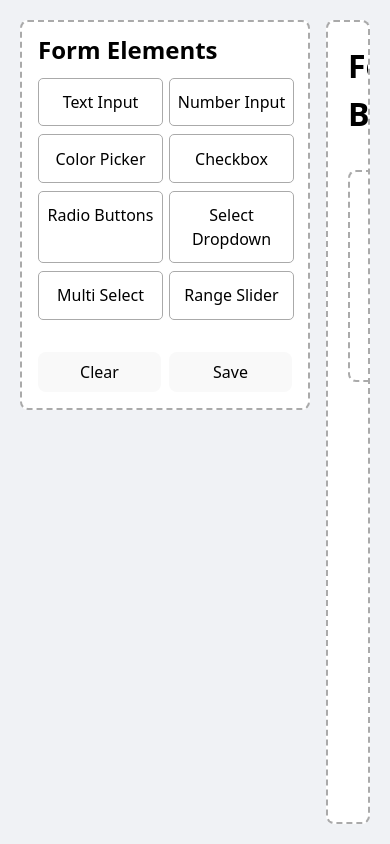
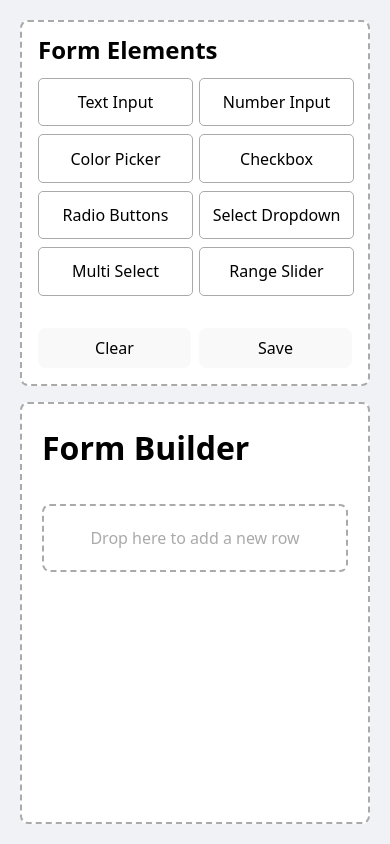
Before and after one commit to Mahdi15-879/Form-builder, a React (Vite) app: page / in a window 390 px wide. Built offline with nearby package versions, Linux system fonts and the light colour scheme.

Commit message:
feature: media queries added

```diff
--- a/src/App.css
+++ b/src/App.css
@@ -3,7 +3,7 @@ body,
 #root {
   height: 100%;
   width: 100%;
-  overflow: hidden;
+  overflow: auto;
   margin: 0;
   background-color: #f0f2f5;
   box-sizing: border-box;
@@ -13,8 +13,8 @@ body,
   display: flex;
   height: 100%;
   width: 100%;
-  overflow: hidden;
   box-sizing: border-box;
+  overflow-y: scroll;
 }
 
 .canvas-scroll::-webkit-scrollbar {
@@ -227,3 +227,14 @@ body,
     }
   }
 }
+
+@media (max-width: 750px) {
+  .app-container {
+    flex-direction: column;
+    align-items: flex-start;
+  }
+
+  .sidebar-container {
+    width: 100%;
+  }
+}
```
